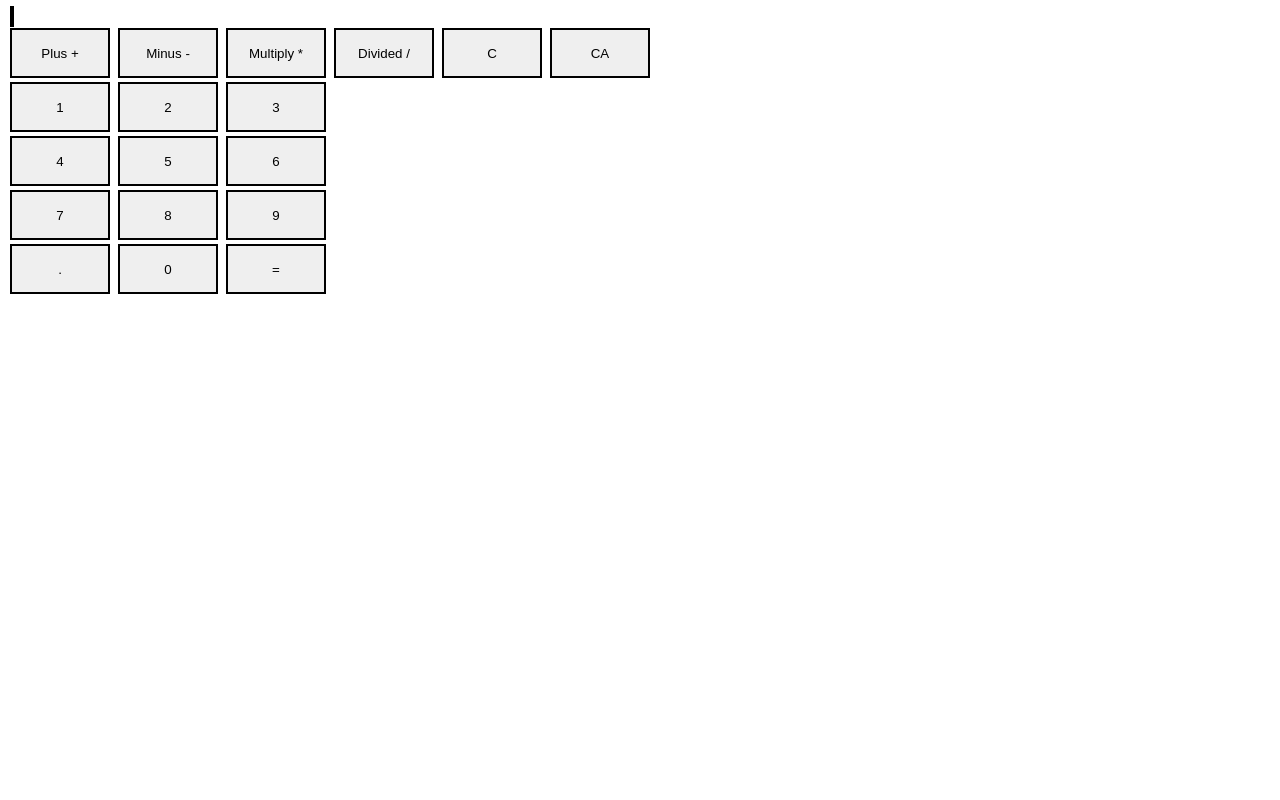
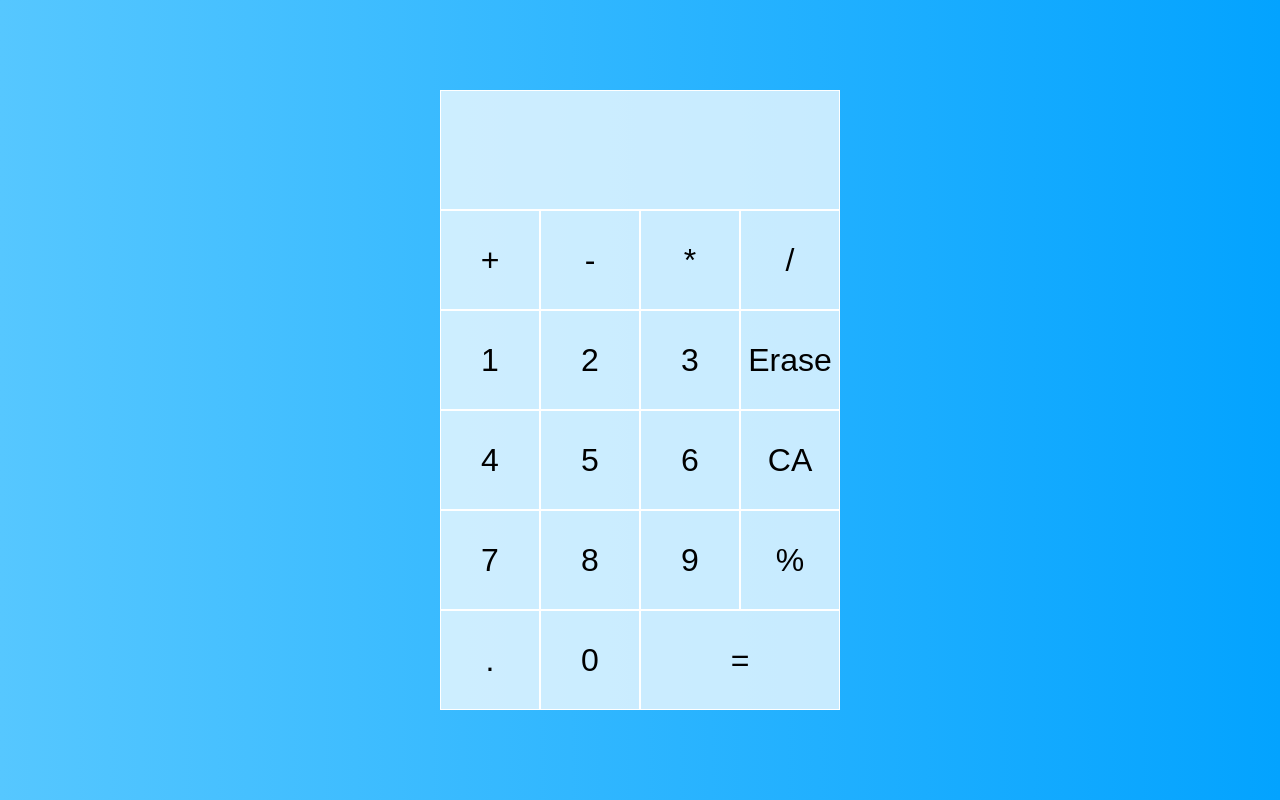
Before and after one commit to PorkoOnRails/calculator, a plain HTML site: page index.html in a window 1280 px wide. Drawn offline with Linux system fonts and the light colour scheme.

Commit message:
Work on css and copy some codes because I spend some many time trying to make the things look better and I want to save that time. Also add the percentage button just to fit beter the grid!

```diff
--- a/index.html
+++ b/index.html
@@ -6,33 +6,28 @@
     <link rel="stylesheet" href="style.css">
   </head>
   <body>
-
-    <label id="numberResult"></label>
-    <div> </div>
-    <button onclick="sum()">Plus +</button>
-    <button onclick="minus()">Minus -</button>
-    <button onclick="multiply()">Multiply *</button>
-    <button onclick="divided()">Divided /</button>
-    <button class="numeros" id="equal" onclick="clearResult()">C</button>
-    <button class="numeros" id="equal" onclick="clearResultAll()">CA</button>
-    <div> </div>
-    <button class="numeros" id="number1" value="1" onclick="addNumberToBeCalcuted1()">1</button>
-    <button class="numeros" id="number2" value="2" onclick="addNumberToBeCalcuted2()">2</button>
-    <button class="numeros" id="number3" value="3" onclick="addNumberToBeCalcuted3()">3</button>
-    <div> </div>
-    <button class="numeros" id="number4" value="4" onclick="addNumberToBeCalcuted4()">4</button>
-    <button class="numeros" id="number5" value="5" onclick="addNumberToBeCalcuted5()">5</button>
-    <button class="numeros" id="number6" value="6" onclick="addNumberToBeCalcuted6()">6</button>
-    <div> </div>
-    <button class="numeros" id="number7" value="7" onclick="addNumberToBeCalcuted7()">7</button>
-    <button class="numeros" id="number8" value="8" onclick="addNumberToBeCalcuted8()">8</button>
-    <button class="numeros" id="number9" value="9" onclick="addNumberToBeCalcuted9()">9</button>
-    <div> </div>
-    <button class="numeros" id="number." value="." >.</button>
-    <button class="numeros" id="number0" value="0" onclick="addNumberToBeCalcuted0()">0</button>
-    <button class="numeros" id="equal" onclick="displayResult()">=</button>
-
-
+    <div class='container'>
+    <label id="numberResult" class="span-four"></label>
+    <button onclick="sum()">+</button>
+    <button onclick="minus()">-</button>
+    <button onclick="multiply()">*</button>
+    <button onclick="divided()">/</button>
+    <button  id="number1" value="1" onclick="addNumberToBeCalcuted1()">1</button>
+    <button  id="number2" value="2" onclick="addNumberToBeCalcuted2()">2</button>
+    <button  id="number3" value="3" onclick="addNumberToBeCalcuted3()">3</button>
+    <button onclick="eraseLast()">Erase</button>
+    <button  id="number4" value="4" onclick="addNumberToBeCalcuted4()">4</button>
+    <button  id="number5" value="5" onclick="addNumberToBeCalcuted5()">5</button>
+    <button  id="number6" value="6" onclick="addNumberToBeCalcuted6()">6</button>
+    <button onclick="clearResultAll()">CA</button>
+    <button  id="number7" value="7" onclick="addNumberToBeCalcuted7()">7</button>
+    <button  id="number8" value="8" onclick="addNumberToBeCalcuted8()">8</button>
+    <button  id="number9" value="9" onclick="addNumberToBeCalcuted9()">9</button>
+    <button  id="%" value="%" onclick="percentage()">%</button>
+    <button  id="number." value="." >.</button>
+    <button  id="number0" value="0" onclick="addNumberToBeCalcuted0()">0</button>
+    <button  id="equal" class="span-two" onclick="displayResult()">=</button>
+    </div>
     <script src="script.js"></script>
   </body>
 </html>
--- a/script.js
+++ b/script.js
@@ -12,8 +12,7 @@ var valueNum9 = document.getElementById("number9").value;
 var resultNumber = document.getElementById("numberResult");
 
 //Function to change the contend of the result that's display
-//The function called .split i don't understand how it works but tomorrow i will learn it and
-//Change if necessary, the corrector who give me this 'tip' that resolve this problem
+//The function called .split to split the string in the operator and the number to be calcuted, then it uses the operator to know which operation to do and return the result
 function displayResult() {
     if (resultNumber.textContent.includes("+")) {
         result = previusresult + Number(resultNumber.textContent.split("+")[1]);
@@ -24,8 +23,19 @@ function displayResult() {
     } else if (resultNumber.textContent.includes("/")) {
         result = Number(previusresult) / Number(resultNumber.textContent.split("/")[1]);
     }
+    //Just make this to fit and look better
+        else if (resultNumber.textContent.includes("%")) {
+        result = Number(previusresult) * (Number(resultNumber.textContent.split("%")[1]) / 100);
+    }
 
     return resultNumber.textContent = result;
+}
+
+
+//Function to erase the last number is with .slice(0, -1) because is a string not a number otherwise I would use .pop()
+function eraseLast() {
+    previusresult = resultNumber.textContent.slice(0, -1);
+    resultNumber.textContent = previusresult;
 }
 
 //Declaring the variables to be used in the functions
@@ -47,6 +57,10 @@ function multiply() {
 function divided() {
     previusResult();
     resultNumber.textContent = "/";
+}
+function percentage() {
+    previusResult();
+    resultNumber.textContent = "%";
 }
 
 //Change the variable previusresult to the current result
--- a/style.css
+++ b/style.css
@@ -1,17 +1,51 @@
-/* Still not using yet */
+/*Most difficult part at all is to make this grid, I spend days just because of that
+and just work because I give up and started to copy some codes*/
 
-label {
-    border: 2px solid rgb(0, 0, 0);
-    width: 100px;
-    height: 50px;
-    margin: 2px;
-
+/*Color of background*/
+body {
+  padding: 0;
+  margin: 0;
+  background: linear-gradient(to right, #56c7ff, #03a3ff);
 }
 
+/*With the container is more easy to put the things in the center and make the grid for the buttons*/
+.container {
+  display: grid;
+  justify-content: center;
+  align-content: center;
+  min-height: 100vh;
+  grid-template-columns: repeat(4, 100px);
+  grid-template-rows: minmax(120px, auto) repeat(5, 100px);
+}
 
-button {
-    border: 2px solid rgb(0, 0, 0);
-    width: 100px;
-    height: 50px;
-    margin: 2px;
-  }
+.container > button {
+  cursor: pointer;
+  font-size: 2rem;
+  border: 1px solid white;
+  outline: none;
+  background-color: rgba(255, 255, 255, .75);
+}
+
+/*Color of the button when hover*/
+.container > button:hover {
+  background-color: rgba(255, 255, 255, .9);
+}
+
+.container > label {
+  font-size: 2rem;
+  border: 1px solid white;
+  outline: none;
+  background-color: rgba(255, 255, 255, .75);
+  display: inline-flex;
+  justify-content: center;
+  align-items: center;
+}
+
+/*Make the things bigger than the others*/
+.span-two {
+  grid-column: span 2;
+}
+
+.span-four {
+  grid-column: span 4;
+}
```
